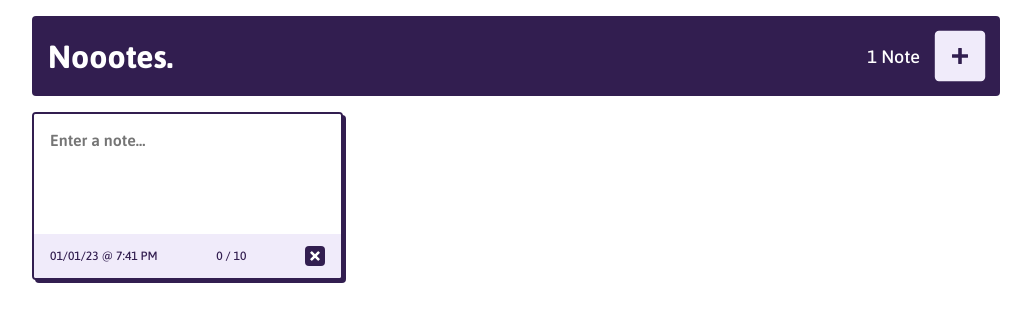
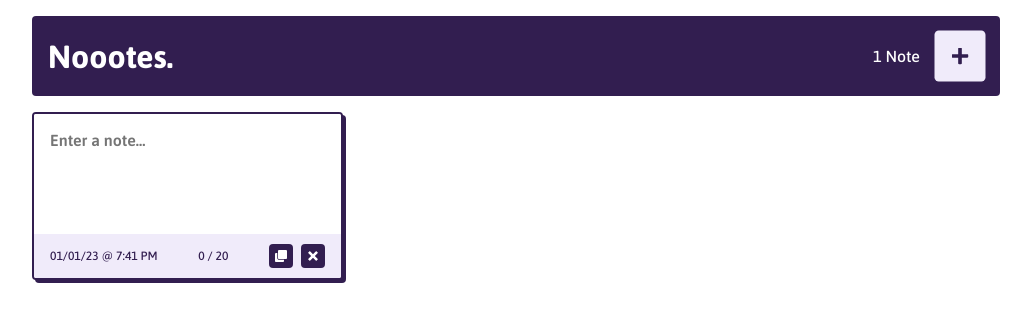
Before and after one commit to jrose23/noootes, a React (Vite) app: page / in a window 1280 px wide. Both pictures are taken after a click on the button 1084 px from the left and 56 px from the top of the page. Shown: the top 322 px of the page, without its empty margins (124-1155 px from the left). Built offline with nearby package versions, Linux system fonts and the light colour scheme.

Commit message:
Style changes / added copy button

```diff
--- a/src/App.css
+++ b/src/App.css
@@ -46,7 +46,7 @@
 }
 
 .header .note-count {
-    font-size: 1.125rem;
+    font-size: 1rem;
     font-weight: var(--font-medium);
     color: var(--color-secondary);
 }
@@ -73,9 +73,15 @@
 }
 
 .add-note-btn:hover,
+.add-note-btn:focus,
+.note-control-btn:hover,
+.note-control-btn:focus {
+    transform: scale(1.0625);
+}
+
+.add-note-btn:hover,
 .add-note-btn:focus {
     background-color: var(--color-accent);
-    transform: scale(1.05);
 }
 
 .notes-grid {
@@ -131,7 +137,14 @@
     text-transform: uppercase;
     color: var(--color-primary);
     background-color: var(--color-accent);
-    padding: 0.75rem 1rem;
+    padding: 0.625rem 1rem;
+}
+
+.note-info .note-control {
+    display: flex;
+    align-items: center;
+    justify-content: center;
+    gap: 0.5rem;
 }
 
 .note-menu {
@@ -139,21 +152,25 @@
     cursor: pointer;
 }
 
-.delete-note-btn {
+.note-control-btn {
     display: flex;
     align-items: center;
     justify-content: center;
-    padding: 0.25rem;
+    padding: 0.375rem;
     outline: none;
     border: none;
     border-radius: var(--border-rad);
     background-color: var(--color-primary);
     cursor: pointer;
+    transition: all 0.25s ease-in-out;
 }
 
-.delete-note-btn--icon {
+.note-control-btn--icon {
     width: 0.75rem;
     height: 0.75rem;
+}
+
+.note-control-btn--icon.delete {
     transform: rotate(45deg);
 }
 
--- a/src/App.jsx
+++ b/src/App.jsx
@@ -1,4 +1,4 @@
-import { useState, useEffect } from 'react';
+import { useState, useEffect, useRef } from 'react';
 import Header from './components/Header';
 import NotesGrid from './components/NotesGrid';
 import Message from './components/Message';
--- a/src/components/Note.jsx
+++ b/src/components/Note.jsx
@@ -3,6 +3,7 @@ import { AnimatePresence } from 'framer-motion';
 import Alert from './Alert';
 import TextareaAutosize from 'react-textarea-autosize';
 import CrossIconLight from '../assets/cross-icon-light.svg';
+import CopyIcon from '../assets/copy-icon.svg';
 
 function Note({ id, content, created, numChars, maxChars, updateNote, deleteNote }) {
     const [showAlert, setShowAlert] = useState(false);
@@ -40,9 +41,17 @@ function Note({ id, content, created, numChars, maxChars, updateNote, deleteNote
                 <p>
                     {numChars} / {maxChars}
                 </p>
-                <button className="delete-note-btn" onClick={() => deleteNote(id)}>
-                    <img src={CrossIconLight} className="delete-note-btn--icon" />
-                </button>
+                <div className="note-control">
+                    <button
+                        className="note-control-btn"
+                        onClick={() => console.log('copy button clicked')}
+                    >
+                        <img src={CopyIcon} className="note-control-btn--icon" />
+                    </button>
+                    <button className="note-control-btn" onClick={() => deleteNote(id)}>
+                        <img src={CrossIconLight} className="note-control-btn--icon delete" />
+                    </button>
+                </div>
             </div>
         </div>
     );
--- a/src/components/NotesGrid.jsx
+++ b/src/components/NotesGrid.jsx
@@ -11,7 +11,7 @@ function NotesGrid({ notes, updateNote, deleteNote }) {
                         content={note.content}
                         created={note.created}
                         numChars={note.numChars}
-                        maxChars={10}
+                        maxChars={20}
                         updateNote={updateNote}
                         deleteNote={deleteNote}
                     />
```
Also changed, not shown: src/assets/copy-icon.svg (added), src/assets/cross-icon-light.svg.
